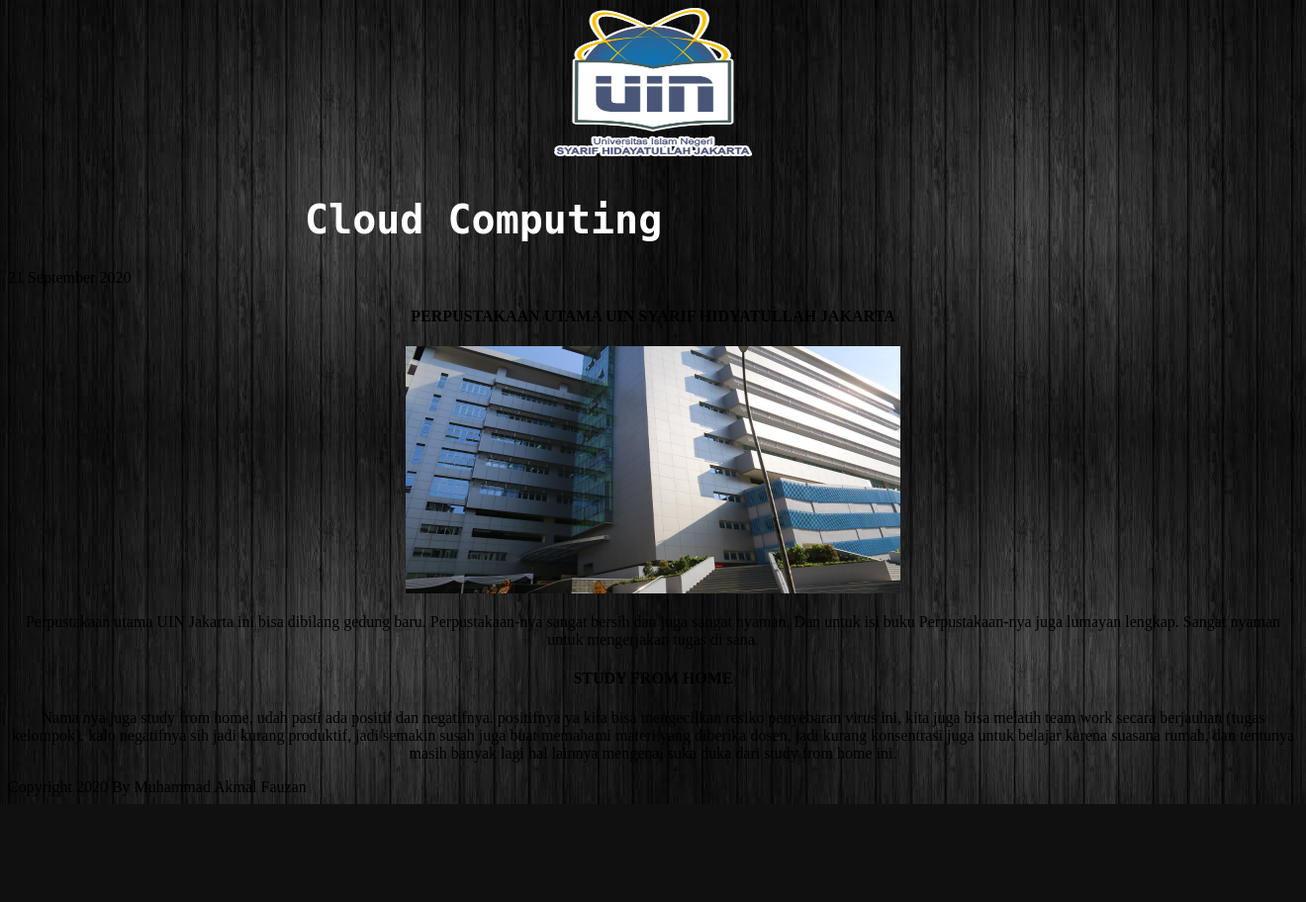
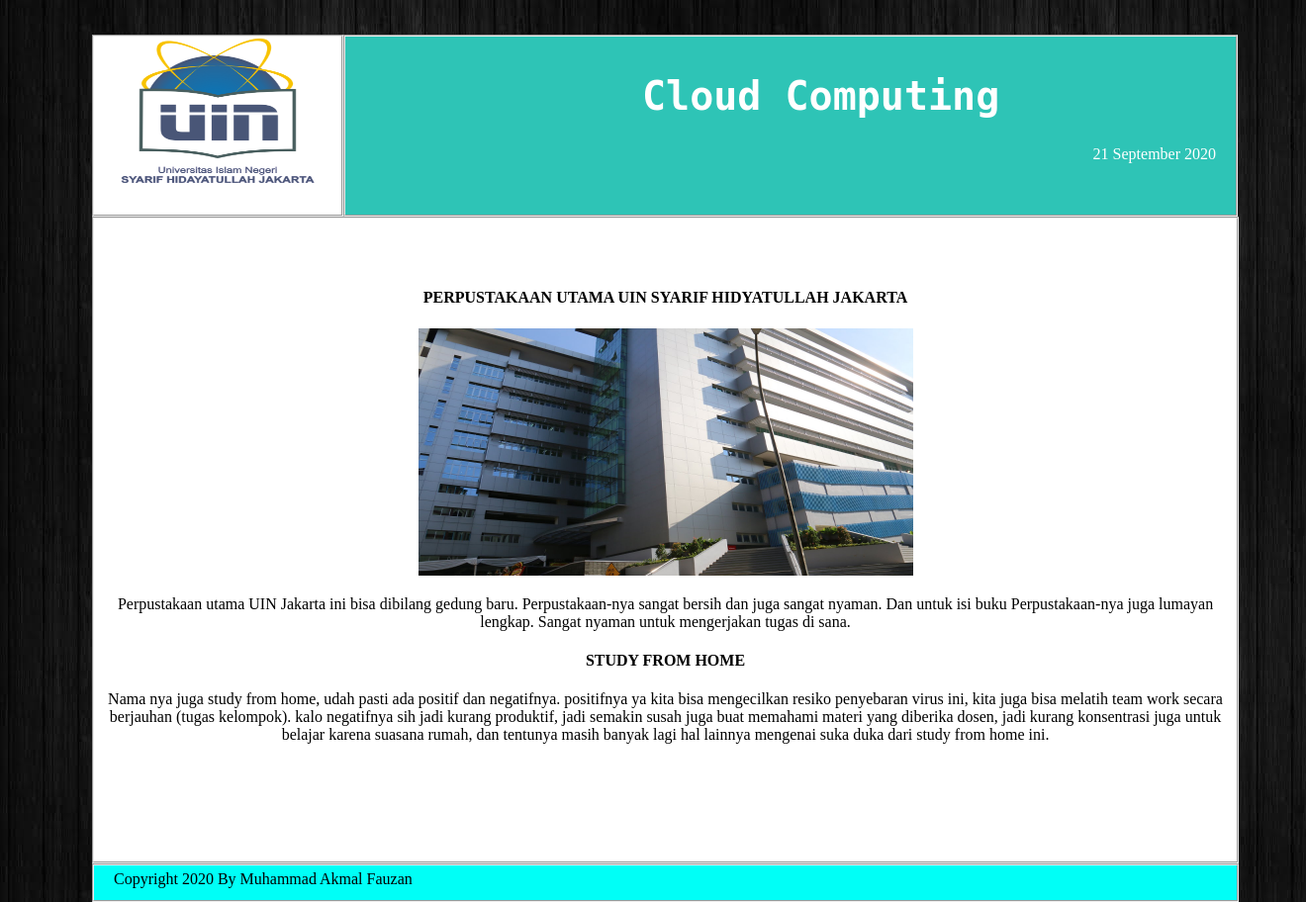
Before and after one commit to Akmalfzn/tugas1_cloud, a PHP site: page / in a window 1320 px wide. Shown: the whole page at 99% size. Before the commit the page ends 813 px from the top, so only its background shows below. Run offline with PHP 8.4, Linux system fonts and the light colour scheme.

Commit message:
Update index.php

```diff
--- a/index.php
+++ b/index.php
@@ -2,11 +2,9 @@
 <html>
 <head>
     <title>tugascloud.co.id</title>
-    <meta name="viewport" content="width=device-width, initial-scale=1.0">
     <style type="text/css">
-    @media screen and (max-width:768px){
         .wrap {
-            width: 90%;
+            width: 1200px;
             margin: 35px 85px;
         }
 
@@ -14,7 +12,7 @@
         .wrap .logo{
             background : white;
             height: 180px;
-            width: 30%;
+            width: 250px;
             border-style: groove;
             border-width: 2px;
             float: left;
@@ -23,7 +21,7 @@
         .wrap .header{
             background : #2EC4B6 ;
             height: 180px;
-            width: 70%;
+            width: 900px;
             border-style: groove;
             border-width: 2px;
             float: left;
@@ -41,7 +39,7 @@
             background : white;
             padding-top: 50px;
             height: 600px;
-            width: 100%;
+            width: 1155px;
             border-style: groove;
             border-width: 2px;
             float: left;
@@ -56,13 +54,12 @@
             padding-left: 20px;
             padding-top: 5px;
             height: 30px;
-            width: 100%;
+            width: 1135px;
             border-style: groove;
             border-width: 2px;
             float: left;
         }
         /*Akhir Footer*/
-     }
 
         h1{
             padding-left: 300px;
```
